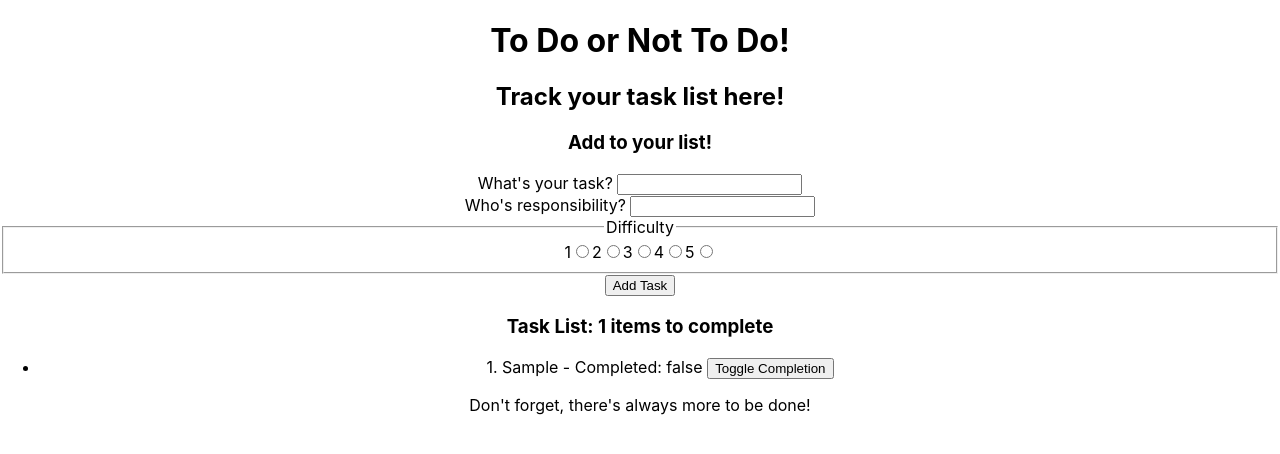
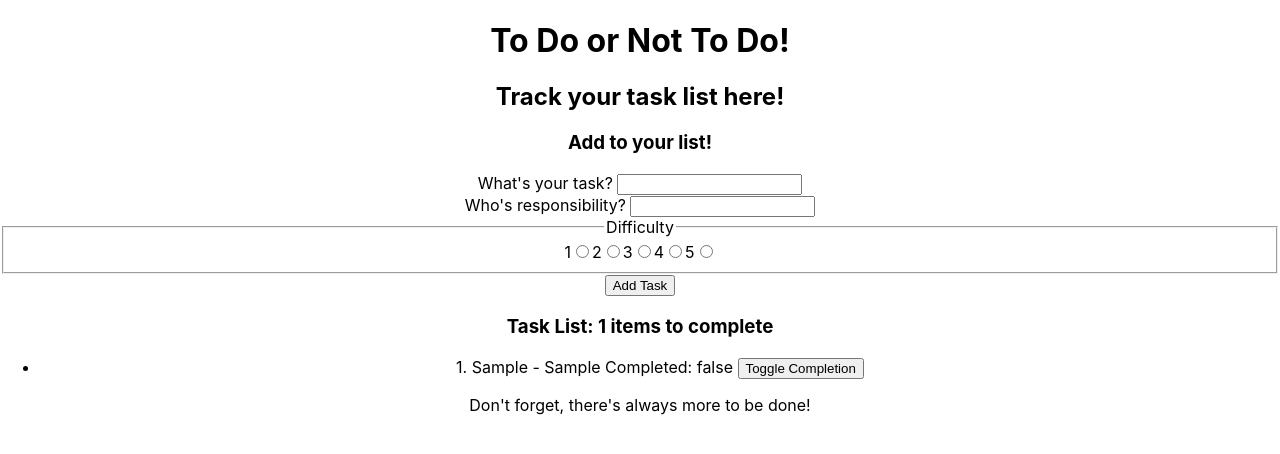
Before and after one commit to cnickels21/ReactToDoWeekEight, a React (Create React App) app in the folder reacttodoweekeight/: page / in a window 1280 px wide. Both pictures are taken after typing "Sample", "Sample" into the empty fields and a click on the button "Add Task". Shown: the top 454 px of the page. Built offline with nearby package versions, Linux system fonts and the light colour scheme.

Commit message:
assignee rendering

```diff
--- a/reacttodoweekeight/src/components/main/index.js
+++ b/reacttodoweekeight/src/components/main/index.js
@@ -53,7 +53,7 @@ export default function Main() {
                 <ul>
                     {tasks.map((task, index) => (
                         <li>
-                            <span>{index + 1}. {task.title} - {task.assignee} Completed: {task.completed.toString()}  </span>
+                            <span>{index + 1}. {task.title} - {assignee} Completed: {task.completed.toString()}  </span>
                             <button>Toggle Completion</button>
                         </li>
                     ))}
```
